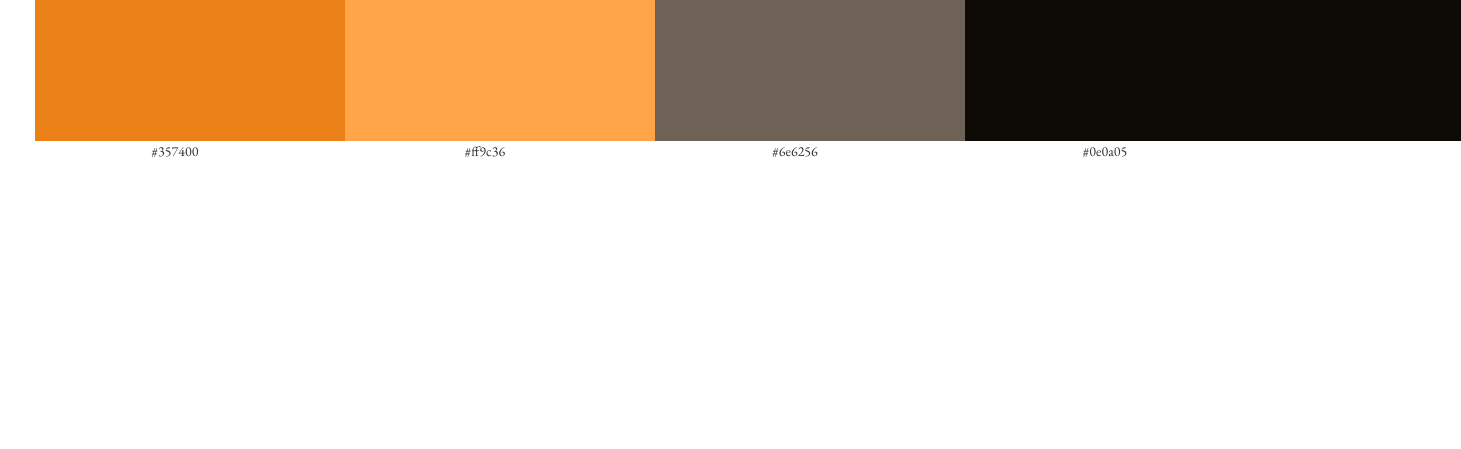
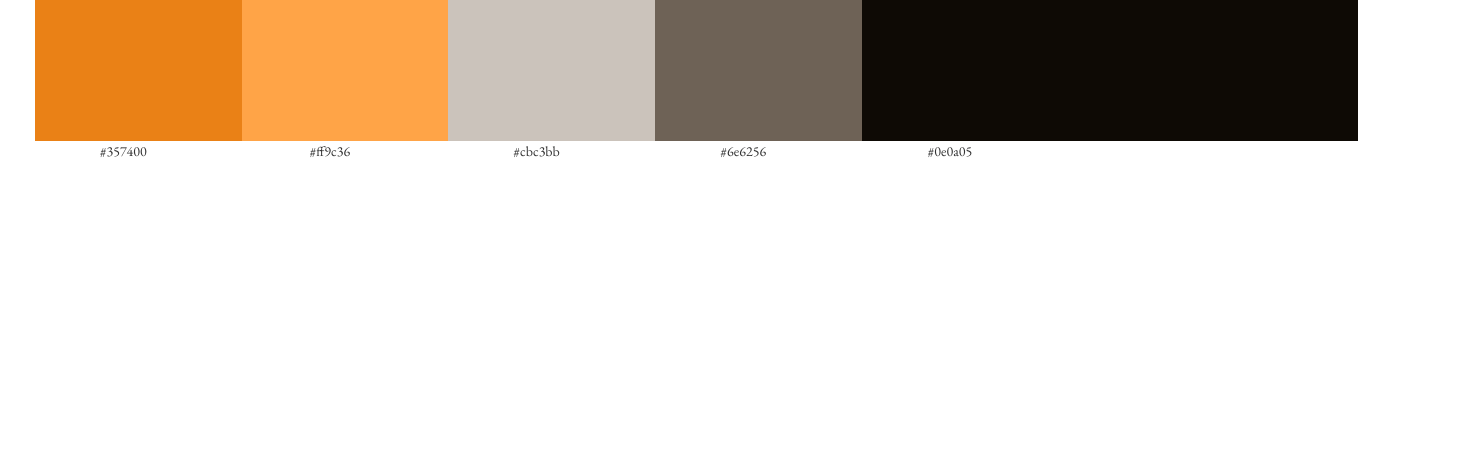
Before and after one commit to brandonschill/Drinks, a plain HTML site: page style-guide/index.html in a window 1280 px wide. Shown: the part 351-800 px from the top of the page, 1461 px wide, since content can reach past the window. Drawn offline with nearby package versions, Linux system fonts and the light colour scheme.

Commit message:
Style Guide Master

```diff
--- a/style-guide/index.html
+++ b/style-guide/index.html
@@ -20,10 +20,11 @@
         <h1><b>Website colors</b></h1>
       </div>
       <div class="row">
-        <div class="col-md-3"><img src="darkorange.png" class="responsive">#357400</div>
-        <div class="col-md-3"><img src="medorange.png" class="responsive">#ff9c36</div>
-        <div class="col-md-3"><img src="ogrey.png" class="responsive">#6e6256</div>
-        <div class="col-md-3"><img src="oblack.png" class="responsive">#0e0a05</div>
+        <div class="col-md-2"><img src="darkorange.png" class="responsive">#357400</div>
+        <div class="col-md-2"><img src="medorange.png" class="responsive">#ff9c36</div>
+        <div class="col-md-2"><img src="lightogrey.png" class="responsive">#cbc3bb</div>
+        <div class="col-md-2"><img src="ogrey.png" class="responsive">#6e6256</div>
+        <div class="col-md-2"><img src="oblack.png" class="responsive">#0e0a05</div>
       </div>
     </div>
   </div>
```
Also changed, not shown: style-guide/lightogrey.png (added).
